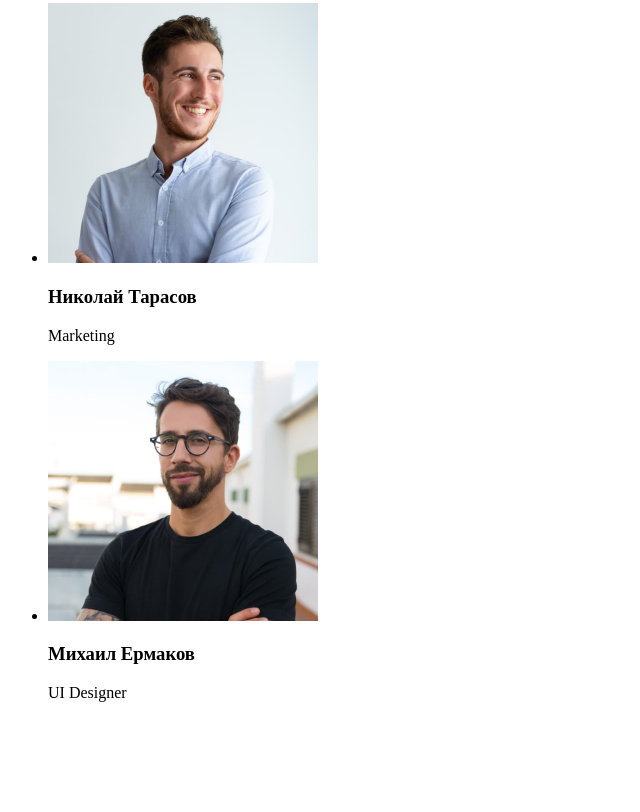
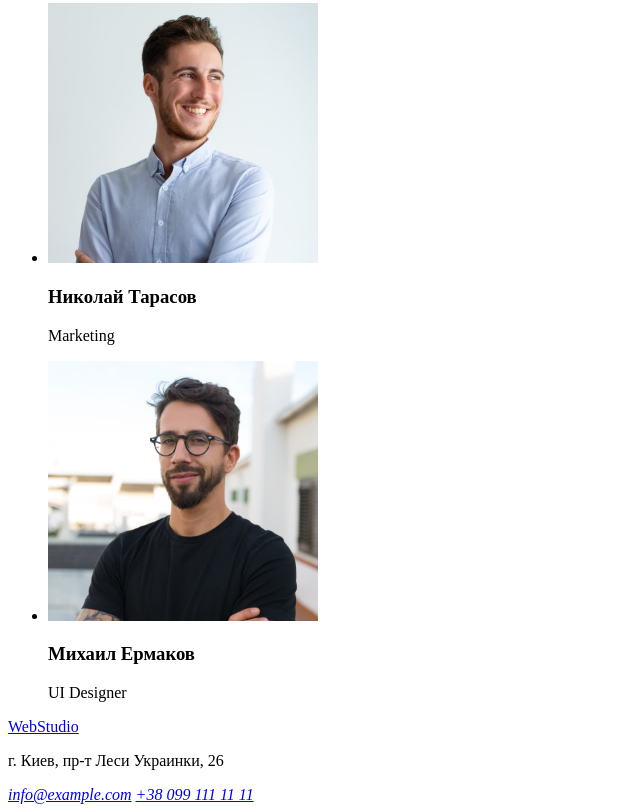
Before and after one commit to LanaVolt/goit-markup-hw-01, a plain HTML site: page index.html in a window 1280 px wide. Shown: the part 2333-3145 px from the top of the page, without its empty margins (0-640 px from the left). Before the commit the page ends 3051 px from the top, so only its background shows below. Drawn offline with Linux system fonts and the light colour scheme.

Commit message:
add footer

```diff
--- a/index.html
+++ b/index.html
@@ -12,7 +12,7 @@
     <!-- Шапка -->
     <header>
         <nav>
-            <a href="">WebStudio</a>
+            <a href="./index.html">WebStudio</a>
             <ul>
                 <li><a href="">Студия</a></li>
                 <li><a href="">Портфолио</a></li>
@@ -99,7 +99,12 @@
 
     <!-- Підвал -->
     <footer>
-
+        <a href="./index.html">WebStudio</a>
+        <p>г. Киев, пр-т Леси Украинки, 26</p>
+        <address>
+            <a href="mailto:info@example.com">info@example.com</a>
+            <a href="tel:+380991111111">+38 099 111 11 11</a>
+        </address>
     </footer>
 </body>
 
```
